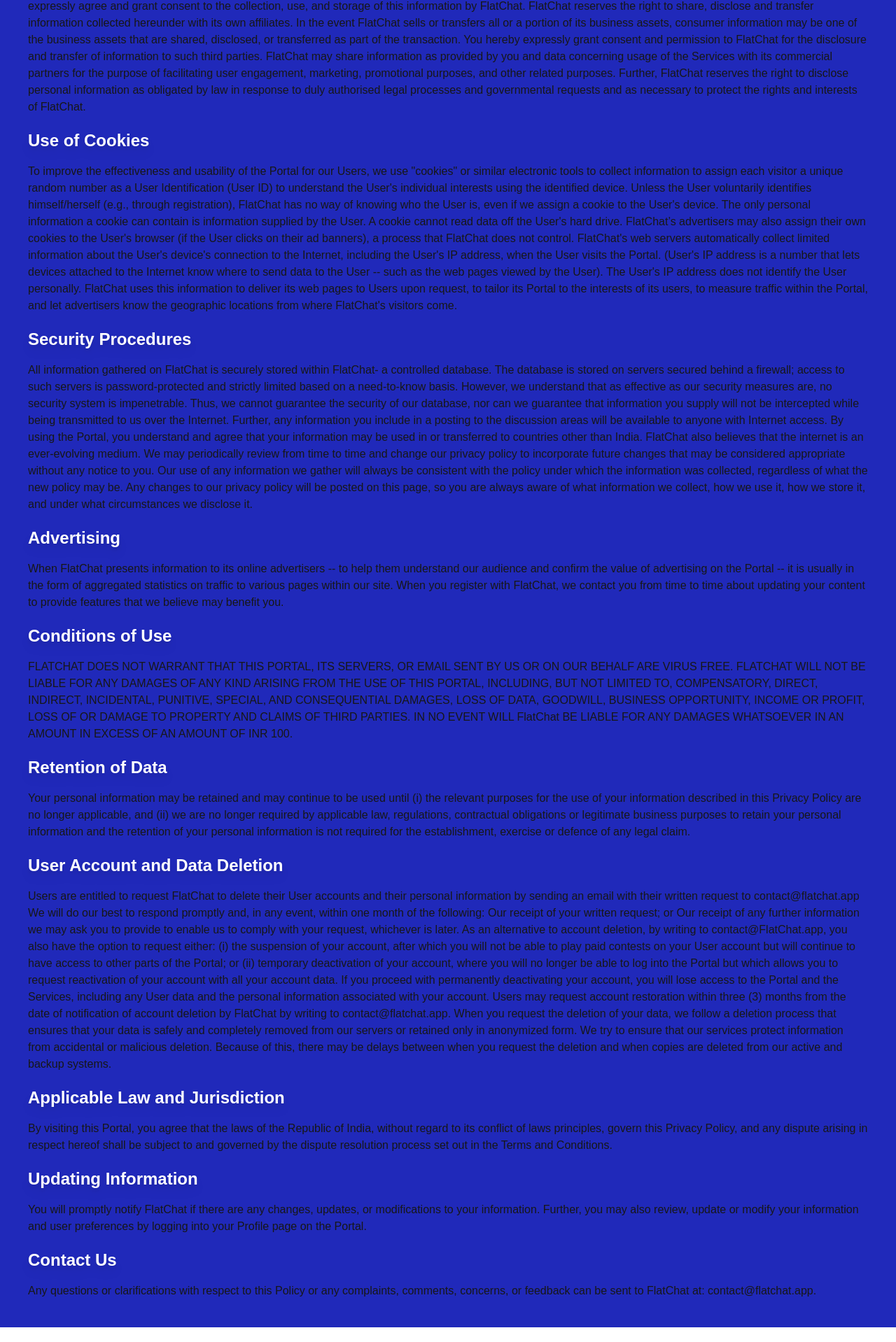
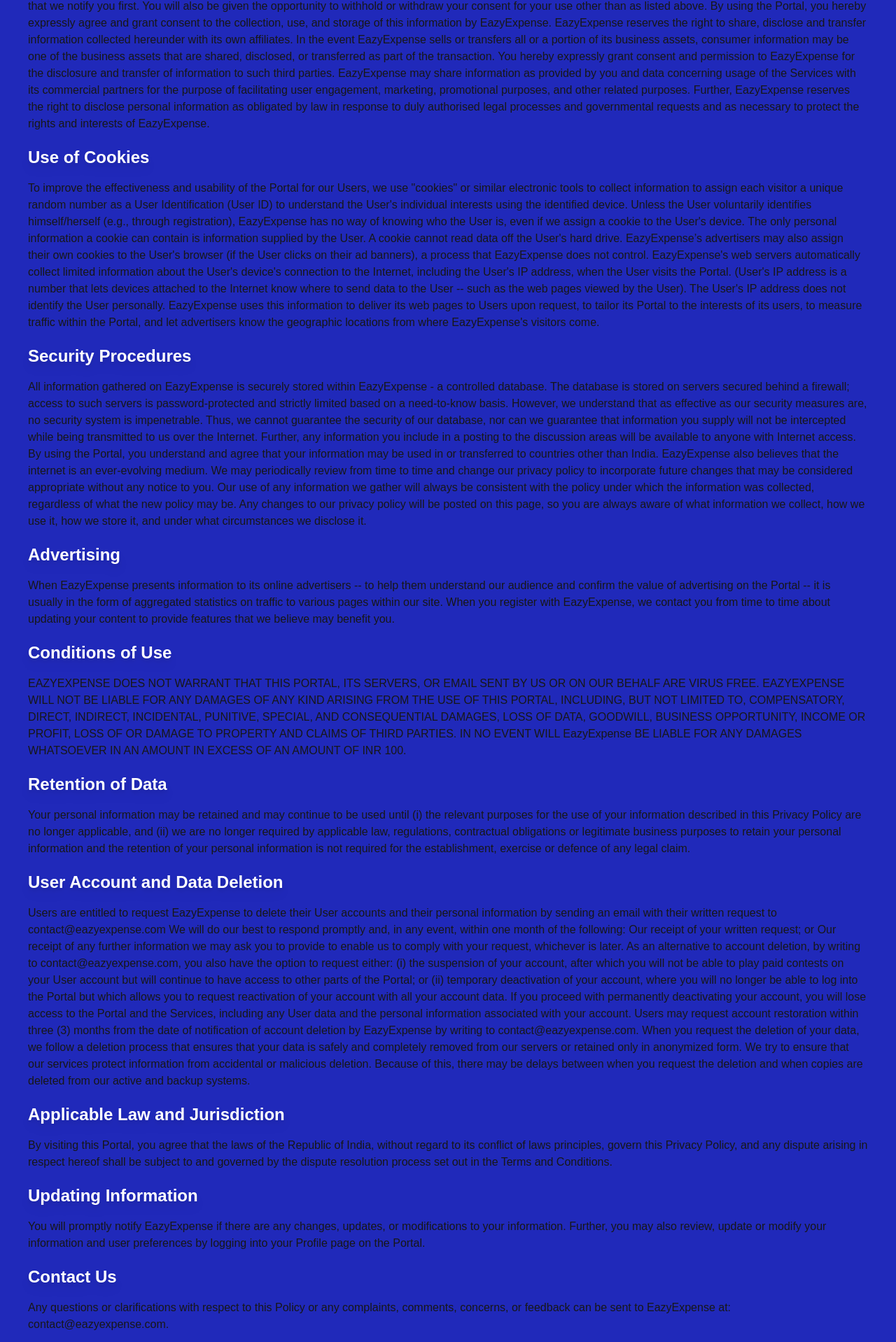
Before and after one commit to flatchat/frontend, a Next.js app: page /privacy-policy in a window 1280 px wide. Shown: the part 879-2797 px from the top of the page at 70% size. Before the commit the page ends 2776 px from the top, so only its background shows below. Built offline with nearby package versions, Linux system fonts and the light colour scheme.

Commit message:
rename flatchat to eazyexpense

```diff
--- a/app/layout.tsx
+++ b/app/layout.tsx
@@ -13,8 +13,8 @@
 });
 
 export const metadata: Metadata = {
-  title: "FlatChat",
-  description: "The SuperApp for Friends and Flatmates",
+  title: "EazyExpense",
+  description: "Manage group and personal expenses",
 };
 
 export default function RootLayout({
--- a/app/page.tsx
+++ b/app/page.tsx
@@ -7,7 +7,7 @@
       <div className="min-h-screen flex flex-col items-center justify-center bg-[#2029BA]">
         <div className="text-center">
           <h1 className="text-6xl font-extrabold text-white drop-shadow-lg mb-4">
-            FlatChat
+            EazyExpense
           </h1>
           <p className="text-2xl text-white">
             The SuperApp for Friends and Flatmates
--- a/pages/contact-us/index.tsx
+++ b/pages/contact-us/index.tsx
@@ -2,7 +2,7 @@
     return (
       <>
         <div className="min-h-screen flex flex-col items-center justify-center bg-[#2029BA]">
-          <h1>Reach out to contact@flatchat.app for any queries</h1>
+          <h1>Reach out to contact@eazyexpense.com for any queries</h1>
         </div>
       </>
     );
--- a/pages/delete-account/index.tsx
+++ b/pages/delete-account/index.tsx
@@ -2,7 +2,7 @@
     return (
       <>
         <div className="min-h-screen flex flex-col items-center justify-center bg-[#2029BA]">
-          <h1>Reach out to contact@flatchat.app to delete account</h1>
+          <h1>Reach out to contact@eazyexpense.com to delete account</h1>
         </div>
       </>
     );
--- a/pages/privacy-policy/index.tsx
+++ b/pages/privacy-policy/index.tsx
@@ -7,21 +7,21 @@
     return (
         <>
             <Head>
-                <title>Privacy Policy - FlatChat</title>
-                <meta name="description" content="Privacy Policy of FlatChat" />
+                <title>Privacy Policy - EazyExpense</title>
+                <meta name="description" content="Privacy Policy of EazyExpense" />
             </Head>
 
             <div className='min-h-screen flex flex-col bg-[#2029BA] p-10'>
                 <h1 className='text-4xl font-extrabold text-white drop-shadow-lg mb-4'>Privacy Policy</h1>
                 <p>
-                    FlatChat operates the portal in India, which offers expense management for friends and flatmates the web-portal FlatChat.app and partner website(s) and mobile application(s) (collectively referred to as the “Portal”) (FlatChat referred to herein as “FlatChat” or “we” or “us” “our”).
+                EazyExpense operates the portal in India, which offers expense management for friends and flatmates the web-portal eazyexpense.com and partner website(s) and mobile application(s) (collectively referred to as the “Portal”) (EazyExpense referred to herein as “EazyExpense” or “we” or “us” “our”).
                 </p>
                 <p className='pt-5'>
                     Any person utilising the Portal ("User" or "you" or "your") or any of its features (" Services ") shall be bound by this Privacy Policy.
 
-                    FlatChat respects the privacy of its Users and is committed to protecting it in all respects. With a view to offering an enriching and holistic internet experience to its Users, FlatChat offers a vast repository of Services. Most of the Services are offered for free. The information about the User is collected by FlatChat as (i) information supplied by the User and (ii) information automatically tracked during User's navigation on FlatChat.
+                    EazyExpense respects the privacy of its Users and is committed to protecting it in all respects. With a view to offering an enriching and holistic internet experience to its Users, EazyExpense offers a vast repository of Services. Most of the Services are offered for free. The information about the User is collected by EazyExpense as (i) information supplied by the User and (ii) information automatically tracked during User's navigation on EazyExpense.
 
-                    Before you submit any information to the Portal, please read this Privacy Policy for an explanation of how we will treat your personal information. By using any part of the Portal, you consent to the collection, use, disclosure, and transfer of your personal information for the purposes outlined in this Privacy Policy and to the collection, processing, and maintenance of this information. If you do not agree to this Privacy Policy, please do not use the Portal. Your use of any part of the Portal indicates your acceptance of this Privacy Policy and of the collection, use, and disclosure of your personal information in accordance with this Privacy Policy. While you have the option not to provide us with certain information, withdraw your consent to collect certain information, request temporary suspension of the collection of information, or request deletion of information collected, kindly note that in such an event, you may not be able to take full advantage of the entire scope of features and services offered to you and FlatChat reserves the right not to provide you with our services.
+                    Before you submit any information to the Portal, please read this Privacy Policy for an explanation of how we will treat your personal information. By using any part of the Portal, you consent to the collection, use, disclosure, and transfer of your personal information for the purposes outlined in this Privacy Policy and to the collection, processing, and maintenance of this information. If you do not agree to this Privacy Policy, please do not use the Portal. Your use of any part of the Portal indicates your acceptance of this Privacy Policy and of the collection, use, and disclosure of your personal information in accordance with this Privacy Policy. While you have the option not to provide us with certain information, withdraw your consent to collect certain information, request temporary suspension of the collection of information, or request deletion of information collected, kindly note that in such an event, you may not be able to take full advantage of the entire scope of features and services offered to you and EazyExpense reserves the right not to provide you with our services.
 
                 </p>
 
@@ -34,35 +34,35 @@
 
                     In the course of providing you with access to the Services, and in order to provide you access to the features offered through the Portal to verify your identity and secure your account details, you may give us the permission to capture, record your device information, operating system information, network information, location information.
 
-                    In the course of providing the Services, Users may invite other existing Users or other users ("Invited Users") to participate in any of the Services by providing the email address or Mobile Number of such users. FlatChat may thereafter use this information to contact the Invited User and invite such users to register with FlatChat (if such Invited User is not an existing User). The User hereby represents that the Invited Users have consented and agreed to such disclosure to and use of their email address and Mobile Number by FlatChat.
+                    In the course of providing the Services, Users may invite other existing Users or other users ("Invited Users") to participate in any of the Services by providing the email address or Mobile Number of such users. EazyExpense may thereafter use this information to contact the Invited User and invite such users to register with EazyExpense (if such Invited User is not an existing User). The User hereby represents that the Invited Users have consented and agreed to such disclosure to and use of their email address and Mobile Number by EazyExpense.
 
                     All required information is specific and based on the kind of services the User wishes to participate in or access and will be utilised for the purpose of providing services, including but not limited to the Services requested by the User. The information supplied by the Users enables us to improve the Services.
 
-                    FlatChat may also share such information with affiliates and third parties in limited circumstances, including for the purpose of providing services requested by the User, complying with legal processes, preventing fraud or imminent harm, and ensuring the security of our network and services.
+                    EazyExpense may also share such information with affiliates and third parties in limited circumstances, including for the purpose of providing services requested by the User, complying with legal processes, preventing fraud or imminent harm, and ensuring the security of our network and services.
 
                 </p>
 
                 <h1 className='text-2xl font-extrabold text-white drop-shadow-lg mb-4 pt-5' >Disclosure/Sharing</h1>
                 <p>
-                    FlatChat may also share information as provided by you and data concerning usage of the Services with third-party service providers engaged by FlatChat, for the purpose of data analytics or other similar purposes, for the purpose of storage, improving the services and helping FlatChat serve you better.
+                    EazyExpense may also share information as provided by you and data concerning usage of the Services with third-party service providers engaged by EazyExpense, for the purpose of data analytics or other similar purposes, for the purpose of storage, improving the services and helping EazyExpense serve you better.
 
                     Where we propose to use your personal information (that is, information that may be used to identify the User and that is not otherwise publicly available) for any other uses, we will ensure that we notify you first. You will also be given the opportunity to withhold or withdraw your consent for your use other than as listed above.
 
-                    By using the Portal, you hereby expressly agree and grant consent to the collection, use, and storage of this information by FlatChat. FlatChat reserves the right to share, disclose and transfer information collected hereunder with its own affiliates. In the event FlatChat sells or transfers all or a portion of its business assets, consumer information may be one of the business assets that are shared, disclosed, or transferred as part of the transaction. You hereby expressly grant consent and permission to FlatChat for the disclosure and transfer of information to such third parties. FlatChat may share information as provided by you and data concerning usage of the Services with its commercial partners for the purpose of facilitating user engagement, marketing, promotional purposes, and other related purposes. Further, FlatChat reserves the right to disclose personal information as obligated by law in response to duly authorised legal processes and governmental requests and as necessary to protect the rights and interests of FlatChat.
+                    By using the Portal, you hereby expressly agree and grant consent to the collection, use, and storage of this information by EazyExpense. EazyExpense reserves the right to share, disclose and transfer information collected hereunder with its own affiliates. In the event EazyExpense sells or transfers all or a portion of its business assets, consumer information may be one of the business assets that are shared, disclosed, or transferred as part of the transaction. You hereby expressly grant consent and permission to EazyExpense for the disclosure and transfer of information to such third parties. EazyExpense may share information as provided by you and data concerning usage of the Services with its commercial partners for the purpose of facilitating user engagement, marketing, promotional purposes, and other related purposes. Further, EazyExpense reserves the right to disclose personal information as obligated by law in response to duly authorised legal processes and governmental requests and as necessary to protect the rights and interests of EazyExpense.
 
                 </p>
 
                 <h1 className='text-2xl font-extrabold text-white drop-shadow-lg mb-4 pt-5'>Use of Cookies</h1>
                 <p>
-                    To improve the effectiveness and usability of the Portal for our Users, we use "cookies" or similar electronic tools to collect information to assign each visitor a unique random number as a User Identification (User ID) to understand the User's individual interests using the identified device. Unless the User voluntarily identifies himself/herself (e.g., through registration), FlatChat has no way of knowing who the User is, even if we assign a cookie to the User's device. The only personal information a cookie can contain is information supplied by the User. A cookie cannot read data off the User's hard drive. FlatChat’s advertisers may also assign their own cookies to the User's browser (if the User clicks on their ad banners), a process that FlatChat does not control.
-                    FlatChat's web servers automatically collect limited information about the User's device's connection to the Internet, including the User's IP address, when the User visits the Portal. (User's IP address is a number that lets devices attached to the Internet know where to send data to the User -- such as the web pages viewed by the User). The User's IP address does not identify the User personally. FlatChat uses this information to deliver its web pages to Users upon request, to tailor its Portal to the interests of its users, to measure traffic within the Portal, and let advertisers know the geographic locations from where FlatChat's visitors come.
+                    To improve the effectiveness and usability of the Portal for our Users, we use "cookies" or similar electronic tools to collect information to assign each visitor a unique random number as a User Identification (User ID) to understand the User's individual interests using the identified device. Unless the User voluntarily identifies himself/herself (e.g., through registration), EazyExpense has no way of knowing who the User is, even if we assign a cookie to the User's device. The only personal information a cookie can contain is information supplied by the User. A cookie cannot read data off the User's hard drive. EazyExpense’s advertisers may also assign their own cookies to the User's browser (if the User clicks on their ad banners), a process that EazyExpense does not control.
+                    EazyExpense's web servers automatically collect limited information about the User's device's connection to the Internet, including the User's IP address, when the User visits the Portal. (User's IP address is a number that lets devices attached to the Internet know where to send data to the User -- such as the web pages viewed by the User). The User's IP address does not identify the User personally. EazyExpense uses this information to deliver its web pages to Users upon request, to tailor its Portal to the interests of its users, to measure traffic within the Portal, and let advertisers know the geographic locations from where EazyExpense's visitors come.
 
                 </p>
 
                 <h1 className='text-2xl font-extrabold text-white drop-shadow-lg mb-4 pt-5'>Security Procedures</h1>
                 <p>
-                    All information gathered on FlatChat is securely stored within FlatChat- a controlled database. The database is stored on servers secured behind a firewall; access to such servers is password-protected and strictly limited based on a need-to-know basis. However, we understand that as effective as our security measures are, no security system is impenetrable. Thus, we cannot guarantee the security of our database, nor can we guarantee that information you supply will not be intercepted while being transmitted to us over the Internet. Further, any information you include in a posting to the discussion areas will be available to anyone with Internet access. By using the Portal, you understand and agree that your information may be used in or transferred to countries other than India.
-                    FlatChat also believes that the internet is an ever-evolving medium. We may periodically review from time to time and change our privacy policy to incorporate future changes that may be considered appropriate without any notice to you. Our use of any information we gather will always be consistent with the policy under which the information was collected, regardless of what the new policy may be. Any changes to our privacy policy will be posted on this page, so you are always aware of what information we collect, how we use it, how we store it, and under what circumstances we disclose it.
+                    All information gathered on EazyExpense is securely stored within EazyExpense - a controlled database. The database is stored on servers secured behind a firewall; access to such servers is password-protected and strictly limited based on a need-to-know basis. However, we understand that as effective as our security measures are, no security system is impenetrable. Thus, we cannot guarantee the security of our database, nor can we guarantee that information you supply will not be intercepted while being transmitted to us over the Internet. Further, any information you include in a posting to the discussion areas will be available to anyone with Internet access. By using the Portal, you understand and agree that your information may be used in or transferred to countries other than India.
+                    EazyExpense also believes that the internet is an ever-evolving medium. We may periodically review from time to time and change our privacy policy to incorporate future changes that may be considered appropriate without any notice to you. Our use of any information we gather will always be consistent with the policy under which the information was collected, regardless of what the new policy may be. Any changes to our privacy policy will be posted on this page, so you are always aware of what information we collect, how we use it, how we store it, and under what circumstances we disclose it.
 
 
                 </p>
@@ -71,12 +71,12 @@
 
                 <h1 className='text-2xl font-extrabold text-white drop-shadow-lg mb-4 pt-5'>Advertising</h1>
                 <p>
-                    When FlatChat presents information to its online advertisers -- to help them understand our audience and confirm the value of advertising on the Portal -- it is usually in the form of aggregated statistics on traffic to various pages within our site. When you register with FlatChat, we contact you from time to time about updating your content to provide features that we believe may benefit you.
+                    When EazyExpense presents information to its online advertisers -- to help them understand our audience and confirm the value of advertising on the Portal -- it is usually in the form of aggregated statistics on traffic to various pages within our site. When you register with EazyExpense, we contact you from time to time about updating your content to provide features that we believe may benefit you.
                 </p>
 
                 <h1 className='text-2xl font-extrabold text-white drop-shadow-lg mb-4 pt-5'>Conditions of Use</h1>
                 <p>
-                    FLATCHAT DOES NOT WARRANT THAT THIS PORTAL, ITS SERVERS, OR EMAIL SENT BY US OR ON OUR BEHALF ARE VIRUS FREE. FLATCHAT WILL NOT BE LIABLE FOR ANY DAMAGES OF ANY KIND ARISING FROM THE USE OF THIS PORTAL, INCLUDING, BUT NOT LIMITED TO, COMPENSATORY, DIRECT, INDIRECT, INCIDENTAL, PUNITIVE, SPECIAL, AND CONSEQUENTIAL DAMAGES, LOSS OF DATA, GOODWILL, BUSINESS OPPORTUNITY, INCOME OR PROFIT, LOSS OF OR DAMAGE TO PROPERTY AND CLAIMS OF THIRD PARTIES. IN NO EVENT WILL FlatChat BE LIABLE FOR ANY DAMAGES WHATSOEVER IN AN AMOUNT IN EXCESS OF AN AMOUNT OF INR 100.
+                    EAZYEXPENSE DOES NOT WARRANT THAT THIS PORTAL, ITS SERVERS, OR EMAIL SENT BY US OR ON OUR BEHALF ARE VIRUS FREE. EAZYEXPENSE WILL NOT BE LIABLE FOR ANY DAMAGES OF ANY KIND ARISING FROM THE USE OF THIS PORTAL, INCLUDING, BUT NOT LIMITED TO, COMPENSATORY, DIRECT, INDIRECT, INCIDENTAL, PUNITIVE, SPECIAL, AND CONSEQUENTIAL DAMAGES, LOSS OF DATA, GOODWILL, BUSINESS OPPORTUNITY, INCOME OR PROFIT, LOSS OF OR DAMAGE TO PROPERTY AND CLAIMS OF THIRD PARTIES. IN NO EVENT WILL EazyExpense BE LIABLE FOR ANY DAMAGES WHATSOEVER IN AN AMOUNT IN EXCESS OF AN AMOUNT OF INR 100.
                 </p>
 
                 <h1 className='text-2xl font-extrabold text-white drop-shadow-lg mb-4 pt-5'>Retention of Data</h1>
@@ -86,15 +86,15 @@
 
                 <h1 className='text-2xl font-extrabold text-white drop-shadow-lg mb-4 pt-5'>User Account and Data Deletion</h1>
                 <p>
-                    Users are entitled to request FlatChat to delete their User accounts and their personal information by sending an email with their written request to contact@flatchat.app
+                    Users are entitled to request EazyExpense to delete their User accounts and their personal information by sending an email with their written request to contact@eazyexpense.com
                     We will do our best to respond promptly and, in any event, within one month of the following:
                     Our receipt of your written request; or
                     Our receipt of any further information we may ask you to provide to enable us to comply with your request, whichever is later.
-                    As an alternative to account deletion, by writing to contact@FlatChat.app, you also have the option to request either:
+                    As an alternative to account deletion, by writing to contact@eazyexpense.com, you also have the option to request either:
                     (i) the suspension of your account, after which you will not be able to play paid contests on your User account but will continue to have access to other parts of the Portal; or
                     (ii) temporary deactivation of your account, where you will no longer be able to log into the Portal but which allows you to request reactivation of your account with all your account data.
 
-                    If you proceed with permanently deactivating your account, you will lose access to the Portal and the Services, including any User data and the personal information associated with your account. Users may request account restoration within three (3) months from the date of notification of account deletion by FlatChat by writing to contact@flatchat.app.
+                    If you proceed with permanently deactivating your account, you will lose access to the Portal and the Services, including any User data and the personal information associated with your account. Users may request account restoration within three (3) months from the date of notification of account deletion by EazyExpense by writing to contact@eazyexpense.com.
 
                     When you request the deletion of your data, we follow a deletion process that ensures that your data is safely and completely removed from our servers or retained only in anonymized form. We try to ensure that our services protect information from accidental or malicious deletion. Because of this, there may be delays between when you request the deletion and when copies are deleted from our active and backup systems.
 
@@ -107,12 +107,12 @@
 
                 <h1 className='text-2xl font-extrabold text-white drop-shadow-lg mb-4 pt-5'>Updating Information</h1>
                 <p>
-                    You will promptly notify FlatChat if there are any changes, updates, or modifications to your information. Further, you may also review, update or modify your information and user preferences by logging into your Profile page on the Portal.
+                    You will promptly notify EazyExpense if there are any changes, updates, or modifications to your information. Further, you may also review, update or modify your information and user preferences by logging into your Profile page on the Portal.
                 </p>
 
                 <h1 className='text-2xl font-extrabold text-white drop-shadow-lg mb-4 pt-5'>Contact Us</h1>
                 <p>
-                    Any questions or clarifications with respect to this Policy or any complaints, comments, concerns, or feedback can be sent to FlatChat at: contact@flatchat.app.
+                    Any questions or clarifications with respect to this Policy or any complaints, comments, concerns, or feedback can be sent to EazyExpense at: contact@eazyexpense.com.
                 </p>
             </div>
         </>
```
